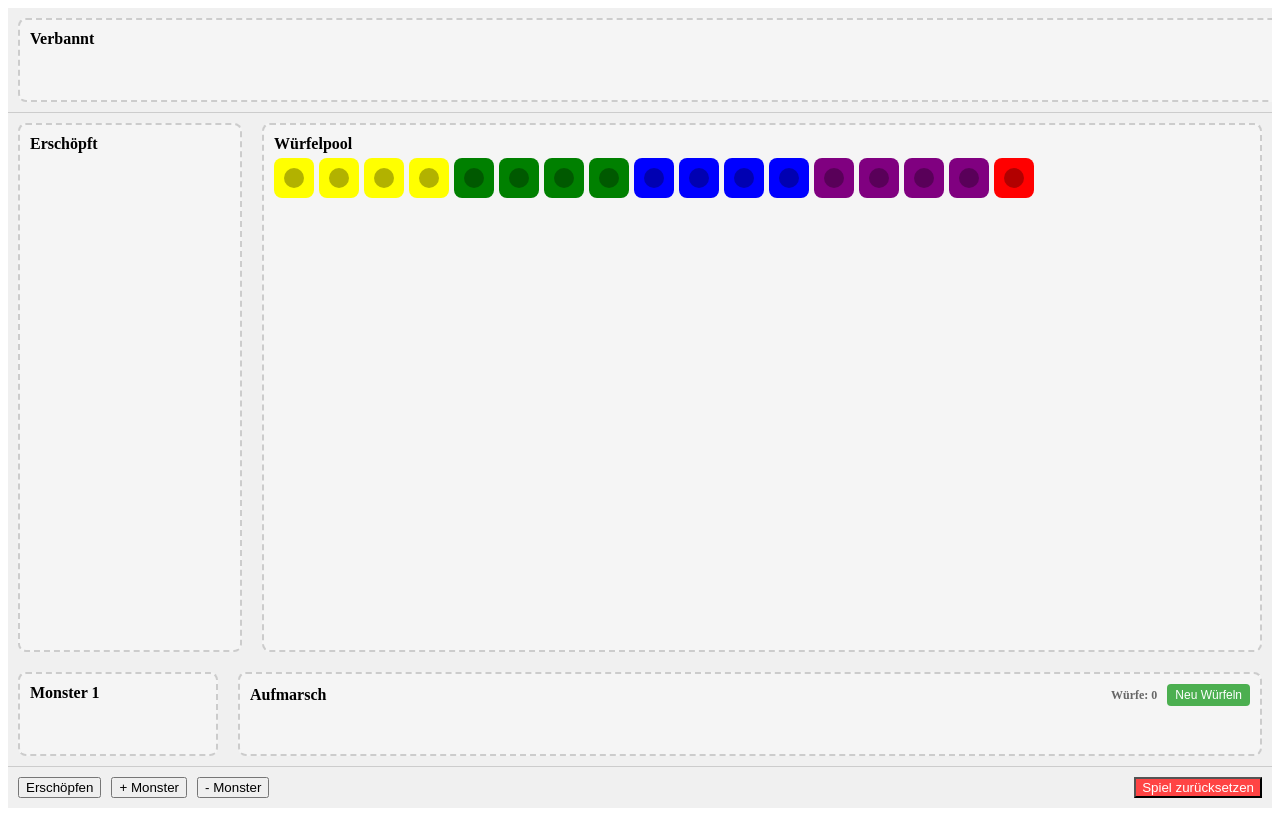
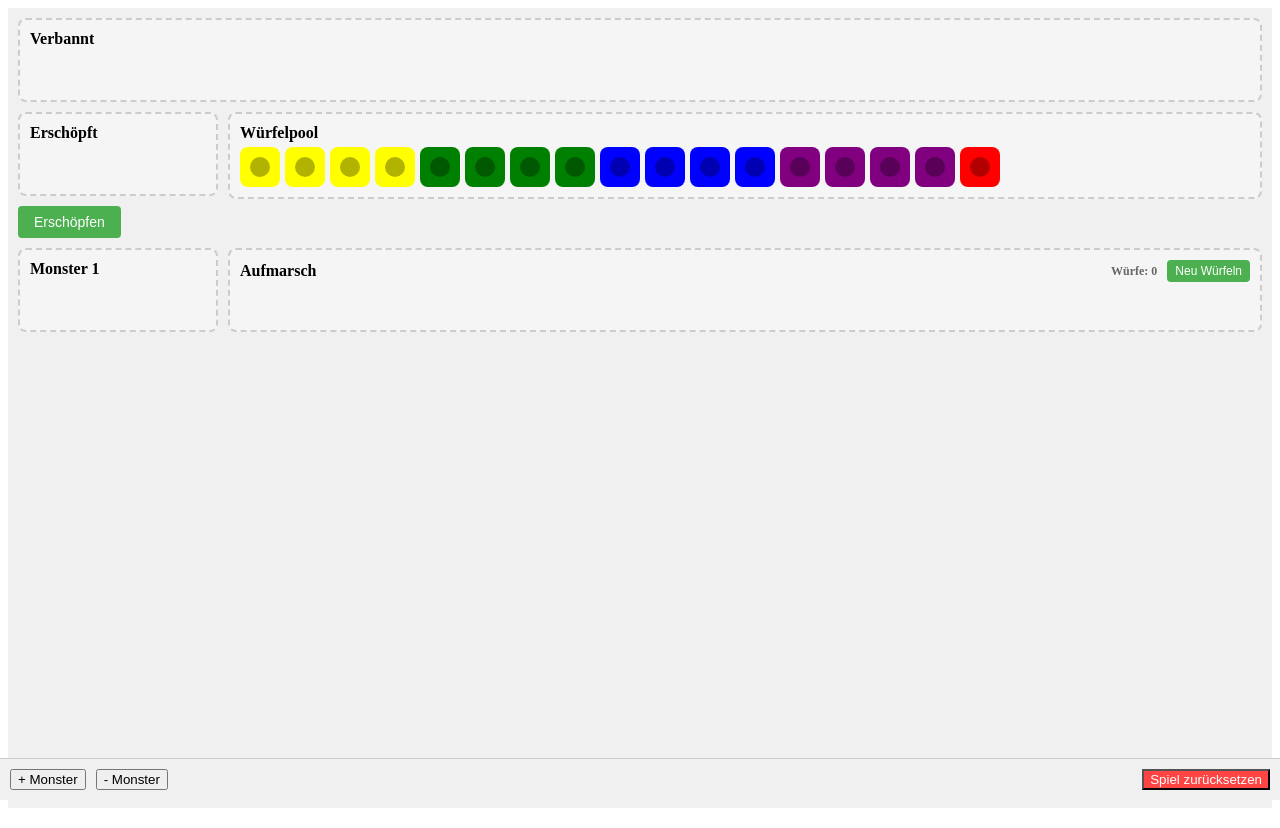
Before and after one commit to d0x/20StrongDiceApp, a React (Create React App) app: page / in a window 1280 px wide. Built offline with nearby package versions, Linux system fonts and the light colour scheme.

Commit message:
ui corrections

```diff
--- a/src/components/DiceManager.tsx
+++ b/src/components/DiceManager.tsx
@@ -35,49 +35,75 @@ export const DiceManager: React.FC = () => {
   return (
     <div style={{
       height: '100vh',
-      display: 'flex',
-      flexDirection: 'column',
+      display: 'grid',
+      gridTemplateAreas: `
+        "banished banished"
+        "exhausted pool"
+        "exhaust-button pool"
+        "monsters muster"
+      `,
+      gridTemplateRows: 'auto auto auto 1fr',
+      gridTemplateColumns: '200px 1fr',
+      gap: '10px',
+      padding: '10px',
       overflow: 'hidden'
     }}>
-      {/* Header - Verbannt Zone */}
-      <div style={{ padding: '10px', borderBottom: '1px solid #ccc' }}>
+      {/* Verbannt Zone */}
+      <div style={{ gridArea: 'banished' }}>
         <DiceZoneComponent
           zone="banished"
           dice={state.dice.filter(d => d.zone === 'banished')}
           onDrop={handleDrop}
-          style={{ width: '100%', minHeight: '60px' }}
         />
       </div>
 
-      {/* Scrollbarer Content */}
-      <div style={{
-        flex: 1,
-        overflow: 'auto',
-        padding: '10px',
-        display: 'flex',
-        flexDirection: 'column',
-        gap: '20px'
-      }}>
-        {/* Mittlerer Bereich - Erschöpft links, Pool rechts */}
-        <div style={{ display: 'flex', gap: '20px', flex: 1 }}>
+      {/* Erschöpft Zone */}
+      <div style={{ gridArea: 'exhausted' }}>
         <DiceZoneComponent
           zone="exhausted"
           dice={state.dice.filter(d => d.zone === 'exhausted')}
           onDrop={handleDrop}
-            style={{ width: '200px' }}
         />
+      </div>
+
+      {/* Würfelpool */}
+      <div style={{ gridArea: 'pool' }}>
         <DiceZoneComponent
           zone="pool"
           dice={state.dice.filter(d => d.zone === 'pool')}
           onDrop={handleDrop}
-            style={{ flex: 1 }}
         />
       </div>
 
-        {/* Unterer Bereich - Monster links, Aufmarsch rechts */}
-        <div style={{ display: 'flex', gap: '20px' }}>
+      {/* Erschöpfen Button */}
+      <div style={{
+        gridArea: 'exhaust-button',
+        display: 'flex',
+        alignItems: 'center'
+      }}>
+        <button
+          onClick={handleExhaust}
+          style={{
+            padding: '8px 16px',
+            backgroundColor: '#4CAF50',
+            color: 'white',
+            border: 'none',
+            borderRadius: '4px',
+            cursor: 'pointer',
+            fontSize: '14px'
+          }}
+        >
+          Erschöpfen
+        </button>
+      </div>
+
       {/* Monster Zonen */}
-          <div style={{ display: 'flex', flexDirection: 'column', gap: '10px', width: '200px' }}>
+      <div style={{
+        gridArea: 'monsters',
+        display: 'flex',
+        flexDirection: 'column',
+        gap: '10px'
+      }}>
         {Array.from({ length: state.activeMonsterZones }, (_, i) => (
           <DiceZoneComponent
             key={`monster${i + 1}`}
@@ -89,25 +115,33 @@ export const DiceManager: React.FC = () => {
       </div>
 
       {/* Aufmarsch Zone */}
+      <div style={{
+        gridArea: 'muster',
+        display: 'flex',
+        flexDirection: 'column',
+        gap: '10px'
+      }}>
         <DiceZoneComponent
           zone="muster"
           dice={state.dice.filter(d => d.zone === 'muster')}
           onDrop={handleDrop}
           onReroll={handleReroll}
           rerollCount={state.rerollCounter}
-            style={{ flex: 1 }}
         />
-        </div>
       </div>
 
       {/* Footer - Kontrollen */}
       <div style={{
+        position: 'fixed',
+        bottom: 0,
+        left: 0,
+        right: 0,
         padding: '10px',
         backgroundColor: '#f0f0f0',
-        borderTop: '1px solid #ccc'
+        borderTop: '1px solid #ccc',
+        display: 'flex',
+        gap: '10px'
       }}>
-        <div style={{ display: 'flex', gap: '10px' }}>
-          <button onClick={handleExhaust}>Erschöpfen</button>
         <button onClick={() => {
           diceManager.setActiveMonsterZones(state.activeMonsterZones + 1);
           setState(diceManager.getState());
@@ -122,7 +156,6 @@ export const DiceManager: React.FC = () => {
         >
           Spiel zurücksetzen
         </button>
-        </div>
       </div>
 
       {/* Bestätigungsdialog */}
```
Lines whose indentation alone changed are shown as unchanged.
